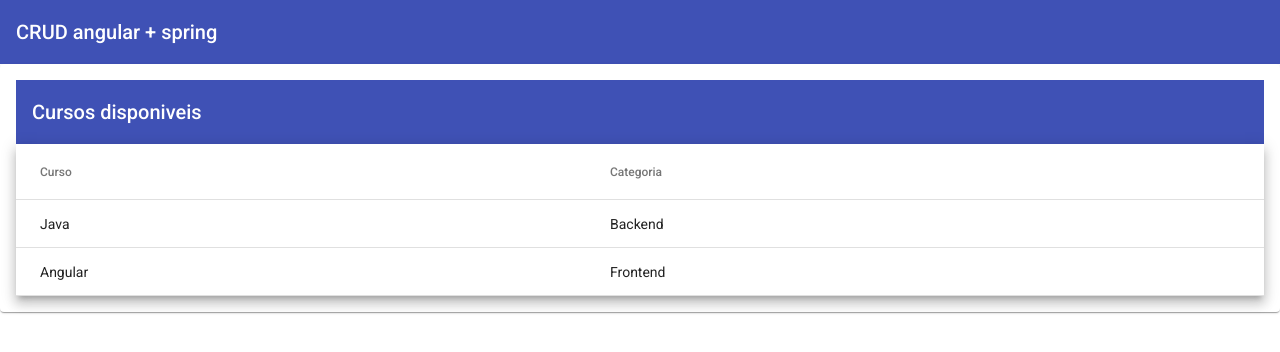
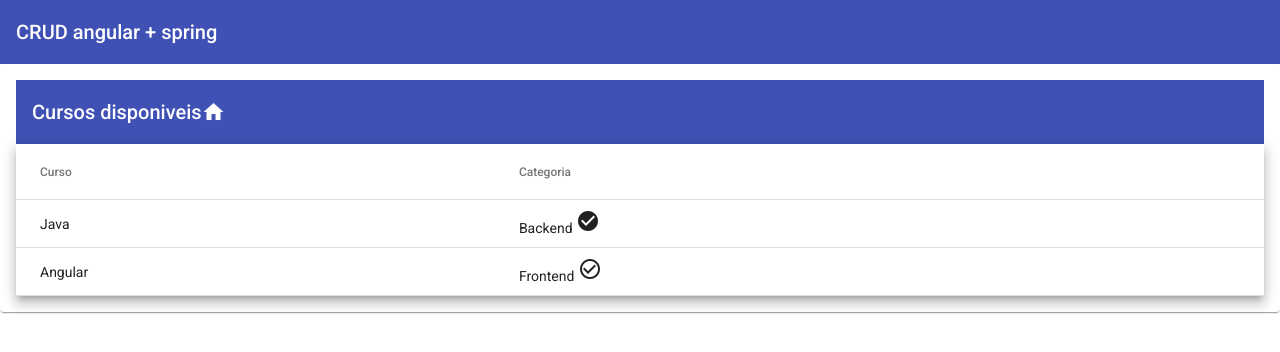
Before and after one commit to RodrigoMCarvalho/cursos, an Angular app in the folder front/crud-angular/: page /courses in a window 1280 px wide. Shown: the top 352 px of the page. Built offline with nearby package versions, Linux system fonts and the light colour scheme.

Commit message:
pipe para mostrar icones

```diff
--- a/front/crud-angular/src/app/courses/courses.module.ts
+++ b/front/crud-angular/src/app/courses/courses.module.ts
@@ -5,6 +5,7 @@
 import { CoursesComponent } from './courses/courses.component';
 import { AppMaterialModule } from '../shared/app-material/app-material.module';
 import { SharedModule } from './../shared/shared.module';
+import {MatIconModule} from '@angular/material/icon';
 
 
 @NgModule({
@@ -15,7 +16,8 @@
   CommonModule,
     CoursesRoutingModule,
     AppMaterialModule,
-    SharedModule
+    SharedModule,
+    MatIconModule
   ]
 })
 export class CoursesModule { }
--- a/front/crud-angular/src/app/courses/courses/courses.component.html
+++ b/front/crud-angular/src/app/courses/courses/courses.component.html
@@ -2,6 +2,7 @@
 
   <mat-toolbar color="primary">
     Cursos disponiveis
+    <mat-icon aria-hidden="false" aria-label="Example home icon" fontIcon="home"></mat-icon>
   </mat-toolbar>
 
   <div *ngIf="courses$ | async as courses; else loading">
@@ -14,7 +15,9 @@
 
       <ng-container matColumnDef="category">
         <th mat-header-cell *matHeaderCellDef> Categoria </th>
-        <td mat-cell *matCellDef="let course"> {{ course.category }} </td>
+        <td mat-cell *matCellDef="let course"> {{ course.category }}
+          <mat-icon> {{ course.category | categorypipe }}</mat-icon>
+        </td>
       </ng-container>
 
       <tr mat-header-row *matHeaderRowDef="displayedColumns"></tr>
--- a/front/crud-angular/src/app/courses/courses/courses.component.ts
+++ b/front/crud-angular/src/app/courses/courses/courses.component.ts
@@ -8,7 +8,7 @@
 @Component({
   selector: 'app-courses',
   templateUrl: './courses.component.html',
-  styleUrls: ['./courses.component.css']
+  styleUrls: ['./courses.component.css'],
 })
 export class CoursesComponent implements OnInit {
 
--- a/front/crud-angular/src/app/shared/app-material/app-material.module.ts
+++ b/front/crud-angular/src/app/shared/app-material/app-material.module.ts
@@ -5,6 +5,7 @@
 import { MatProgressSpinnerModule } from '@angular/material/progress-spinner';
 import { MatDialogModule } from '@angular/material/dialog';
 import { MatButtonModule } from '@angular/material/button';
+import { MatIconModule } from '@angular/material/icon';
 
 @NgModule({
   exports: [
@@ -13,7 +14,8 @@
     MatToolbarModule,
     MatProgressSpinnerModule,
     MatDialogModule,
-    MatButtonModule
+    MatButtonModule,
+    MatIconModule
   ]
 
 })
--- /dev/null
+++ b/front/crud-angular/src/app/shared/pipes/category.pipe.ts
@@ -0,0 +1,16 @@
+import { Pipe, PipeTransform } from '@angular/core';
+
+@Pipe({
+  name: 'categorypipe'
+})
+export class CategoryPipe implements PipeTransform {
+
+  transform(value: string): string {
+    switch(value) {
+      case 'Backend': return 'check_circle';
+      case 'Frontend': return 'check_circle_outline';
+    }
+    return 'check_circle';
+  }
+
+}
```
Also changed, not shown: front/crud-angular/src/app/shared/shared.module.ts (+7 -2 lines), 1 other file (tests, documents, lock files or other folders).
